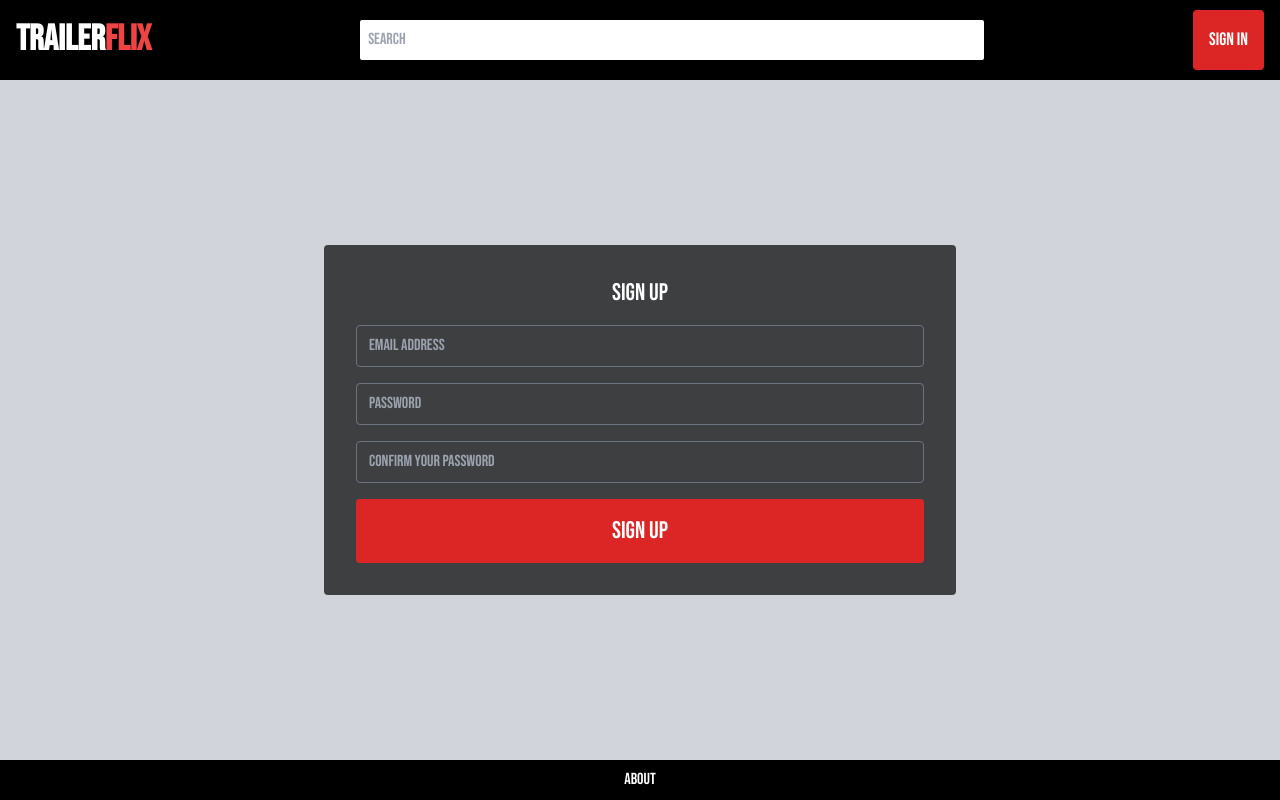
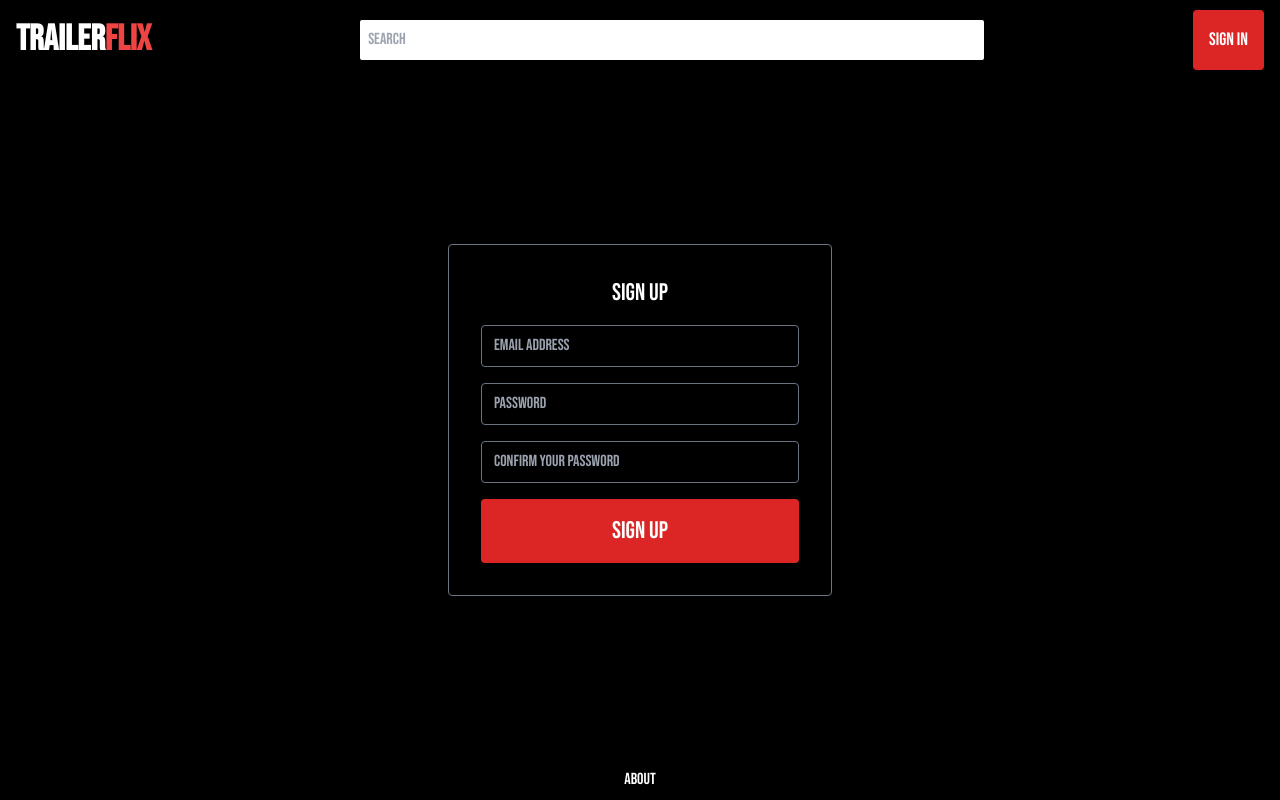
Before and after one commit to JoeGCode/TrailerFlix-NextJS, a Next.js app: page /auth/sign-up in a window 1280 px wide. Built offline with nearby package versions, Linux system fonts and the light colour scheme; no server answers.

Commit message:
Form styling

```diff
--- a/src/app/auth/login/page.tsx
+++ b/src/app/auth/login/page.tsx
@@ -2,7 +2,7 @@ import SignInForm from "@/components/auth/SignInForm";
 
 function Page() {
   return (
-    <div className="flex flex-col items-center justify-center bg-gray-300 text-white flex-grow">
+    <div className="flex flex-grow flex-col items-center justify-center p-8 text-white">
       <SignInForm />
     </div>
   );
--- a/src/app/auth/sign-up/page.tsx
+++ b/src/app/auth/sign-up/page.tsx
@@ -2,7 +2,7 @@ import SignUpForm from "@/components/auth/SignUpForm";
 
 function Page() {
   return (
-    <div className="flex flex-col items-center justify-center bg-gray-300 text-white flex-grow flex-1 h-full">
+    <div className="flex h-full flex-1 flex-grow flex-col items-center justify-center p-8 text-white">
       <SignUpForm />
     </div>
   );
--- a/src/components/auth/SignInForm.tsx
+++ b/src/components/auth/SignInForm.tsx
@@ -6,9 +6,11 @@ import { useActionState } from "react";
 function SignInForm() {
   const [formState, formAction] = useActionState(signIn, { errors: {} });
   return (
-    <div className="rounded bg-black/70 flex flex-col items-center justify-center p-8">
-      <h1 className="text-2xl">Sign In</h1>
+    <div className="w-full rounded border border-gray-500 p-8 sm:max-w-sm">
+      <h1 className="text-center text-2xl">Sign In</h1>
+      <div className="w-full">
         <form>
+          <div>
             <input
               type="email"
               id="email"
@@ -19,6 +21,8 @@ function SignInForm() {
             {formState.errors?.email && (
               <p className="text-red-500">{formState.errors.email[0]}</p>
             )}
+          </div>
+          <div>
             <input
               type="password"
               id="password"
@@ -29,18 +33,20 @@ function SignInForm() {
             {formState.errors?.password && (
               <p className="text-red-500">{formState.errors.password[0]}</p>
             )}
+          </div>
           <button
             formAction={formAction}
-          className="w-full mt-4 rounded bg-red-600 p-4 text-2xl"
+            className="mt-4 w-full rounded bg-red-600 p-4 text-2xl"
           >
             Sign in
           </button>
-        <p className="mt-4 mx-auto">
+          <p className="mx-auto mt-4">
             <span className="text-gray-500">Don&apos;t have an account? </span>
             <Link href="/auth/sign-up">Sign up now</Link>
           </p>
         </form>
       </div>
+    </div>
   );
 }
 
--- a/src/components/auth/SignUpForm.tsx
+++ b/src/components/auth/SignUpForm.tsx
@@ -5,9 +5,11 @@ import { useActionState } from "react";
 function SignUpForm() {
   const [formState, formAction] = useActionState(signUp, { errors: {} });
   return (
-    <div className="rounded bg-black/70 flex flex-col items-center justify-center p-8">
-      <h1 className="text-2xl">Sign Up</h1>
+    <div className="w-full rounded border border-gray-500 p-8 sm:max-w-sm">
+      <h1 className="text-center text-2xl">Sign Up</h1>
+      <div className="w-full">
         <form>
+          <div>
             <input
               type="email"
               id="email"
@@ -18,6 +20,8 @@ function SignUpForm() {
             {formState.errors?.email && (
               <p className="text-red-500">{formState.errors.email[0]}</p>
             )}
+          </div>
+          <div>
             <input
               type="password"
               id="password"
@@ -28,6 +32,8 @@ function SignUpForm() {
             {formState.errors?.password && (
               <p className="text-red-500">{formState.errors.password[0]}</p>
             )}
+          </div>
+          <div>
             <input
               type="password"
               id="confirmPassword"
@@ -36,16 +42,20 @@ function SignUpForm() {
               className="form-input"
             />
             {formState.errors?.confirmPassword && (
-          <p className="text-red-500">{formState.errors.confirmPassword[0]}</p>
+              <p className="text-red-500">
+                {formState.errors.confirmPassword[0]}
+              </p>
             )}
+          </div>
           <button
             formAction={formAction}
-          className="w-full mt-4 rounded bg-red-600 p-4 text-2xl"
+            className="mt-4 w-full rounded bg-red-600 p-4 text-2xl"
           >
             Sign Up
           </button>
         </form>
       </div>
+    </div>
   );
 }
 
```
Lines whose indentation alone changed are shown as unchanged.
